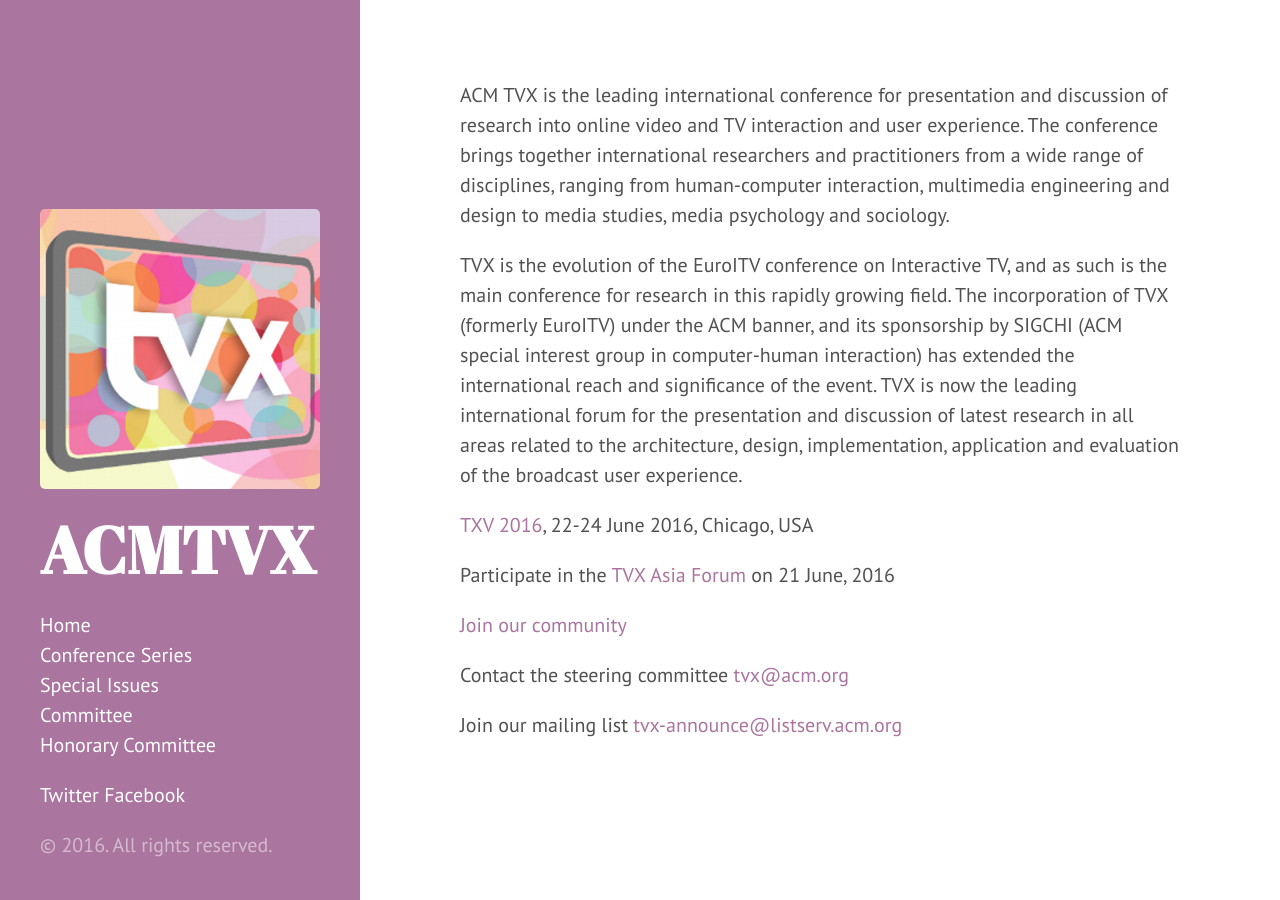
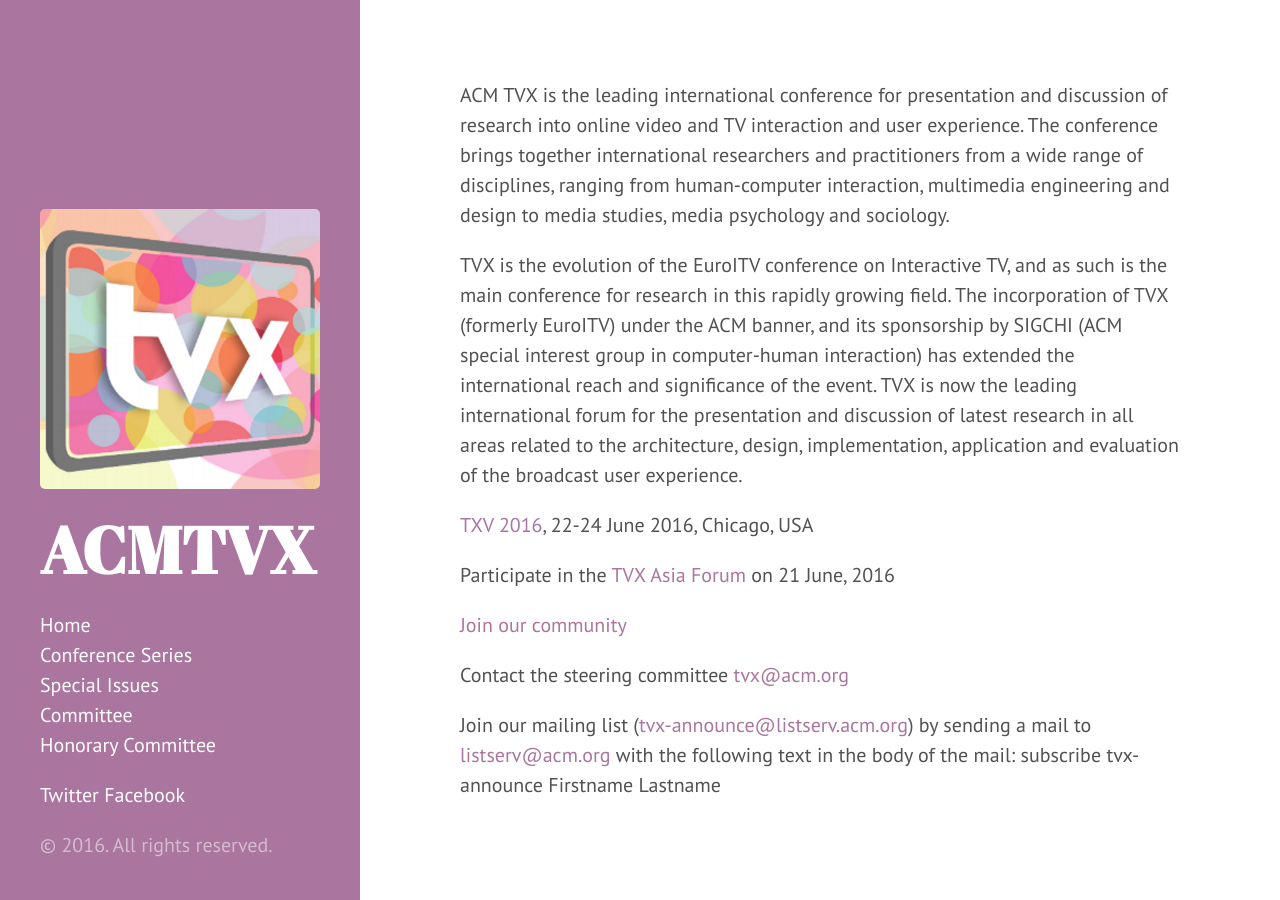
Before and after one commit to acmtvx/www, a Jekyll site: the page built from index.md, in a window 1280 px wide. Built offline with Jekyll 4.4.1, drawn with Linux system fonts in a browser that asks for light colours.

Commit message:
Update index.md

```diff
--- a/index.md
+++ b/index.md
@@ -15,4 +15,4 @@ Participate in the [TVX Asia Forum](http://rise.hanyang.ac.kr/tvxasiaforum2016)
 
 Contact the steering committee <mailto:tvx@acm.org>
 
-Join our mailing list <tvx-announce@listserv.acm.org>
+Join our mailing list (<tvx-announce@listserv.acm.org>) by sending a mail to <listserv@acm.org> with the following text in the body of the mail: subscribe tvx-announce Firstname Lastname
```
